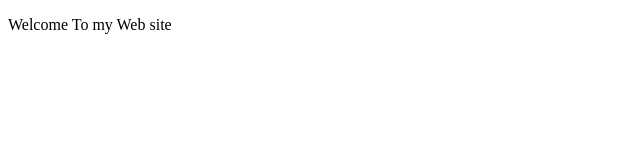
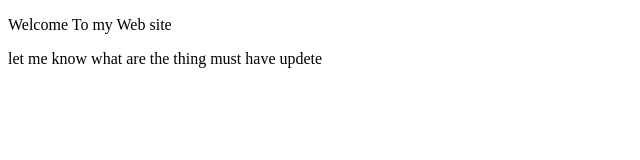
Before and after one commit to sankar3003/stacticewebsite, a plain HTML site: page index.html in a window 1280 px wide. Shown: the whole page, without its empty margins (0-640 px from the left). Drawn offline with Linux system fonts and the light colour scheme.

Commit message:
changes on index file

```diff
--- a/index.html
+++ b/index.html
@@ -3,11 +3,14 @@
   <head>
     <meta charset="UTF-8" />
     <meta name="viewport" content="width=device-width, initial-scale=1.0" />
-    <title>sankar</title>
+    <title>This is my first website</title>
   </head>
   <body>
     <p>
       Welcome To my Web site
+      <p>
+          let me know what are the thing must have updete
+      </p>
     </p>
   </body>
 </html>
```
